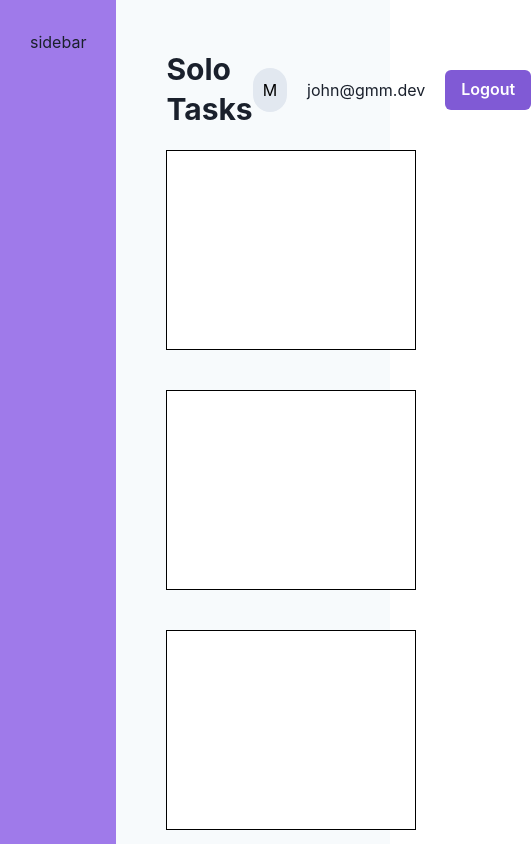
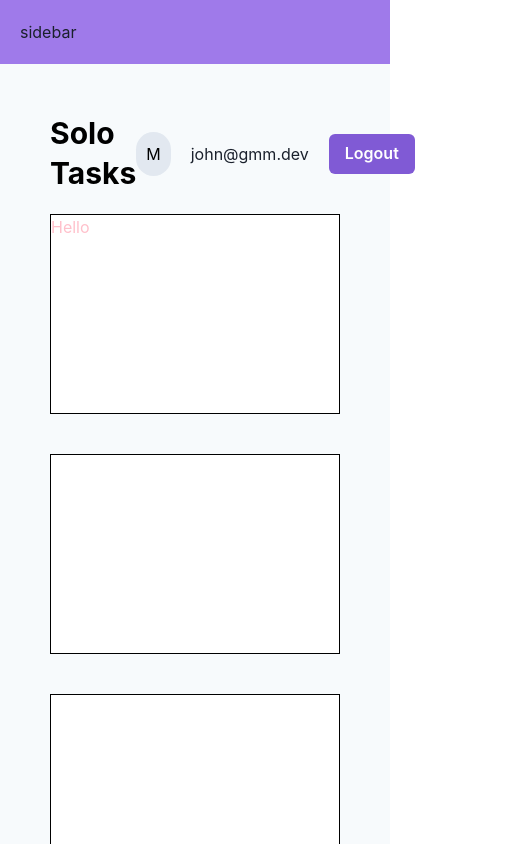
Before and after one commit to LucioFider/Chakra-UI-Test-Run, a React (Vite) app: page / in a window 390 px wide. Shown: the top 844 px of the page, 531 px wide, since content can reach past the window. Built offline with nearby package versions, Linux system fonts and the light colour scheme.

Commit message:
Responsive styles

```diff
--- a/src/components/Navbar.jsx
+++ b/src/components/Navbar.jsx
@@ -11,7 +11,9 @@ import {
 export default function Navbar() {
   return (
     <Flex as="nav" p="10px" alignItems="center">
-      <Heading as="h1">Solo Tasks</Heading>
+      <Heading as="h1" color="black">
+        Solo Tasks
+      </Heading>
       <Spacer />
 
       <HStack spacing="20px">
--- a/src/layouts/RootLayout.jsx
+++ b/src/layouts/RootLayout.jsx
@@ -7,14 +7,14 @@ export default function RootLayout() {
     <Grid templateColumns="repeat(6, 1fr)" bg="gray.50">
       <GridItem
         as="aside"
-        colSpan="1"
+        colSpan={{ base: 6, lg: 2, xl: 1 }}
         bg="purple.400"
-        minHeight="100vh"
-        p="30px"
+        minHeight={{ lg: "100vh" }}
+        p={{ base: "20px", lg: "30px" }}
       >
         <span>sidebar</span>
       </GridItem>
-      <GridItem as="main" colSpan="5" p="40px">
+      <GridItem as="main" colSpan={{ base: 6, lg: 4, xl: 5 }} p="40px">
         <Navbar />
         <Outlet />
       </GridItem>
--- a/src/pages/Dashboard.jsx
+++ b/src/pages/Dashboard.jsx
@@ -1,9 +1,11 @@
-import { Box, SimpleGrid } from "@chakra-ui/react";
+import { Box, SimpleGrid, Text } from "@chakra-ui/react";
 
 const Dashboard = () => {
   return (
     <SimpleGrid spacing={10} minChildWidth="250px" p="10px">
-      <Box bg="white" height="200px" border="1px solid black"></Box>
+      <Box bg="white" height="200px" border="1px solid black">
+        <Text color={{ base: "pink", md: "blue", lg: "green" }}>Hello</Text>
+      </Box>
       <Box bg="white" height="200px" border="1px solid black"></Box>
       <Box bg="white" height="200px" border="1px solid black"></Box>
       <Box bg="white" height="200px" border="1px solid black"></Box>
```
